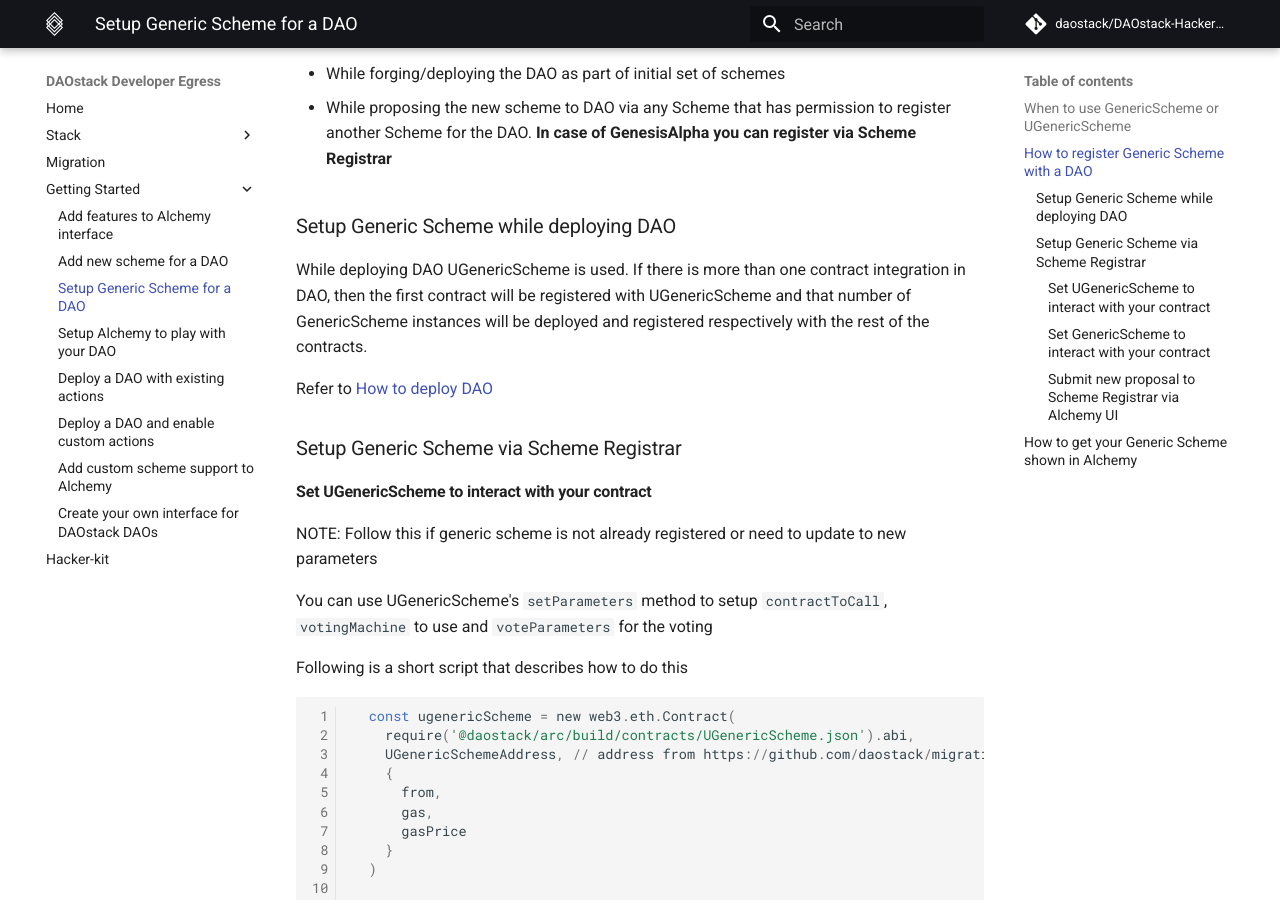
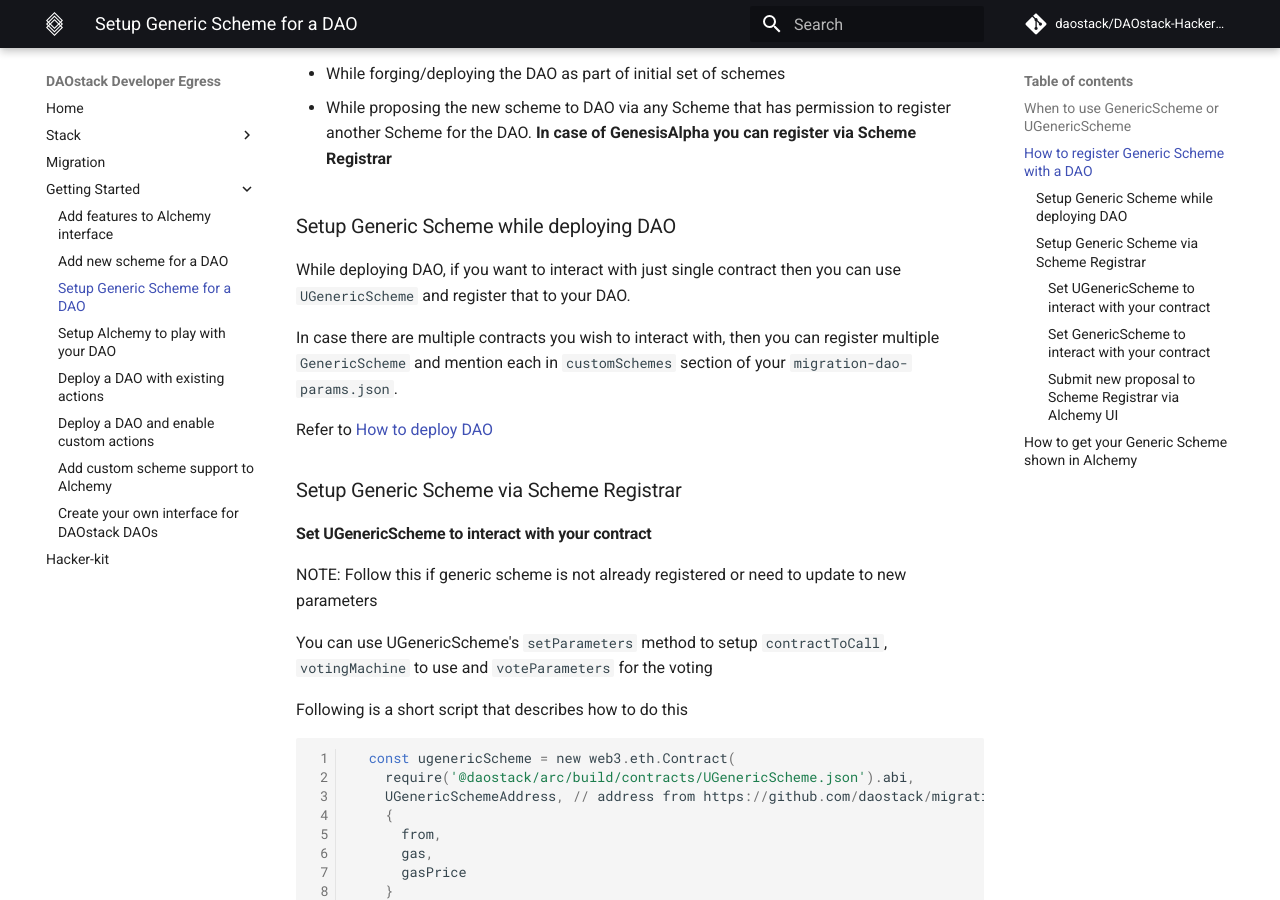
Before and after one commit to daostack/DAOstack-Hackers-Kit, an MkDocs documentation site: the page built from docs/gettingStarted/setupGenericScheme.md, in a window 1280 px wide and 900 px high, scrolled down 547 px. Built offline with MkDocs 1.6.1 and Material for MkDocs 9.7.7, drawn with Linux system fonts in a browser that asks for light colours; comment, search, counter and statistics services are not loaded.

Commit message:
docs: generic scheme fix while deploying DAO section

```diff
--- a/docs/gettingStarted/setupGenericScheme.md
+++ b/docs/gettingStarted/setupGenericScheme.md
@@ -17,7 +17,9 @@
 
 ### Setup Generic Scheme while deploying DAO
 
-  While deploying DAO UGenericScheme is used. If there is more than one contract integration in DAO, then the first contract will be registered with UGenericScheme and that number of GenericScheme instances will be deployed and registered respectively with the rest of the contracts.
+  While deploying DAO, if you want to interact with just single contract then you can use `UGenericScheme` and register that to your DAO.
+
+  In case there are multiple contracts you wish to interact with, then you can register multiple `GenericScheme` and mention each in `customSchemes` section of your `migration-dao-params.json`.
 
   Refer to [How to deploy DAO](../deployDAO)
 
```
